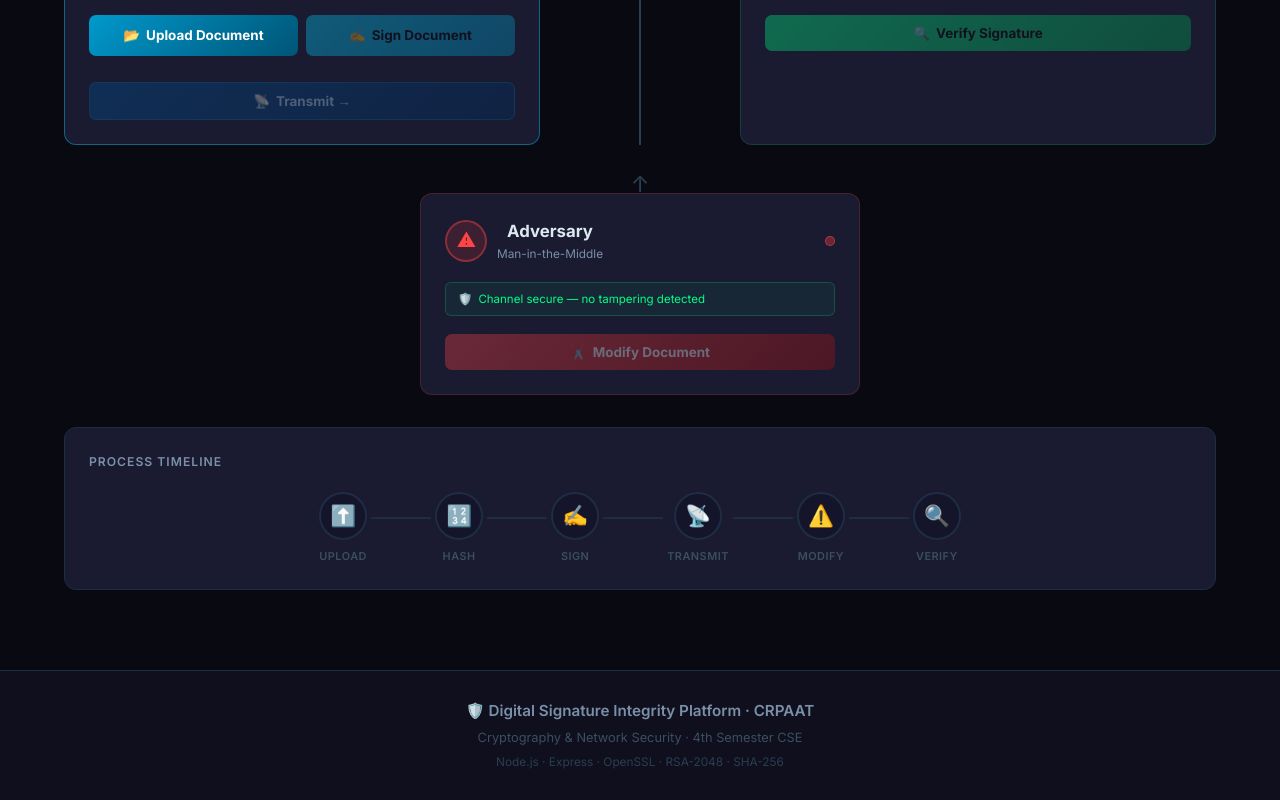
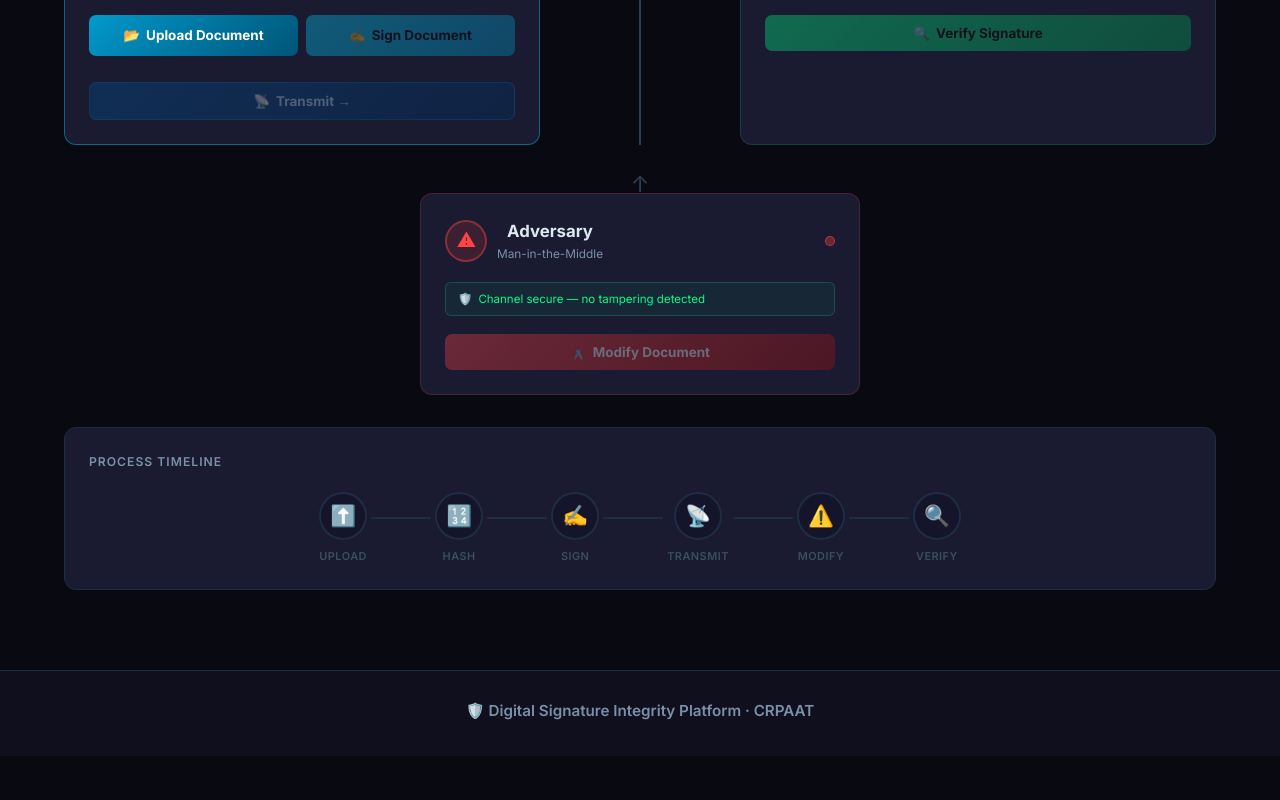
Before and after one commit to jkj3553/CRPAAT, a plain HTML site: page frontend/index.html in a window 1280 px wide. Shown: the part 782-1582 px from the top of the page. After the commit the page ends 1538 px from the top, so only its background shows below. Drawn offline with Linux system fonts and the light colour scheme.

Commit message:
style: Remove CSE semester and tech stack details from web page footer

```diff
--- a/frontend/index.html
+++ b/frontend/index.html
@@ -334,8 +334,6 @@
 <footer>
   <div class="footer-inner">
     <div class="footer-brand">🛡️ Digital Signature Integrity Platform · CRPAAT</div>
-    <div class="footer-info">Cryptography &amp; Network Security · 4th Semester CSE</div>
-    <div class="footer-tech">Node.js · Express · OpenSSL · RSA-2048 · SHA-256</div>
   </div>
 </footer>
 
```
